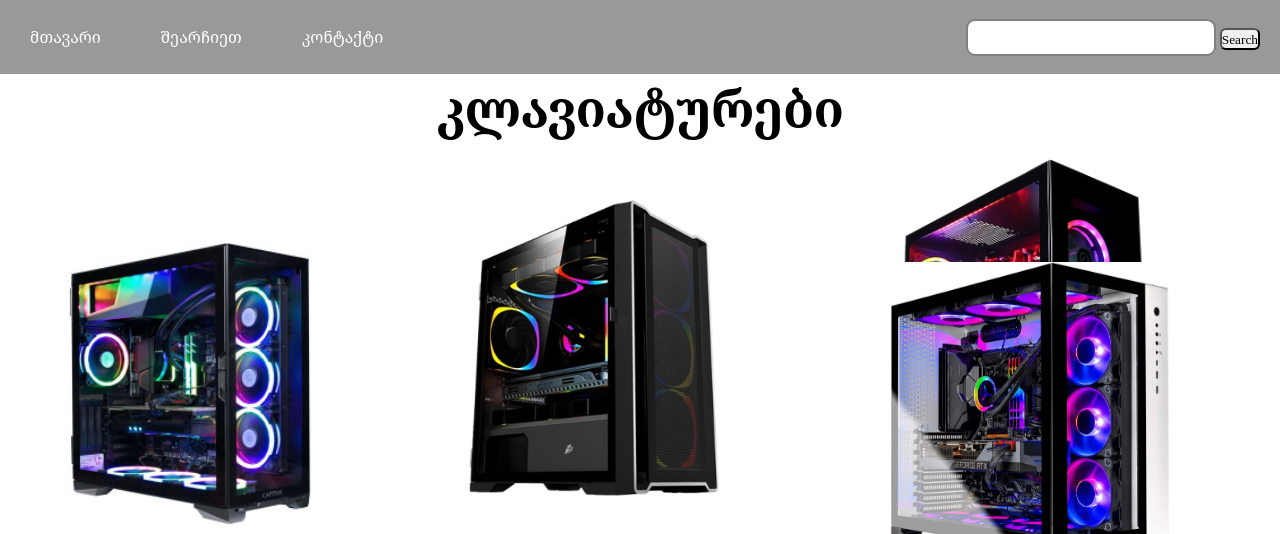
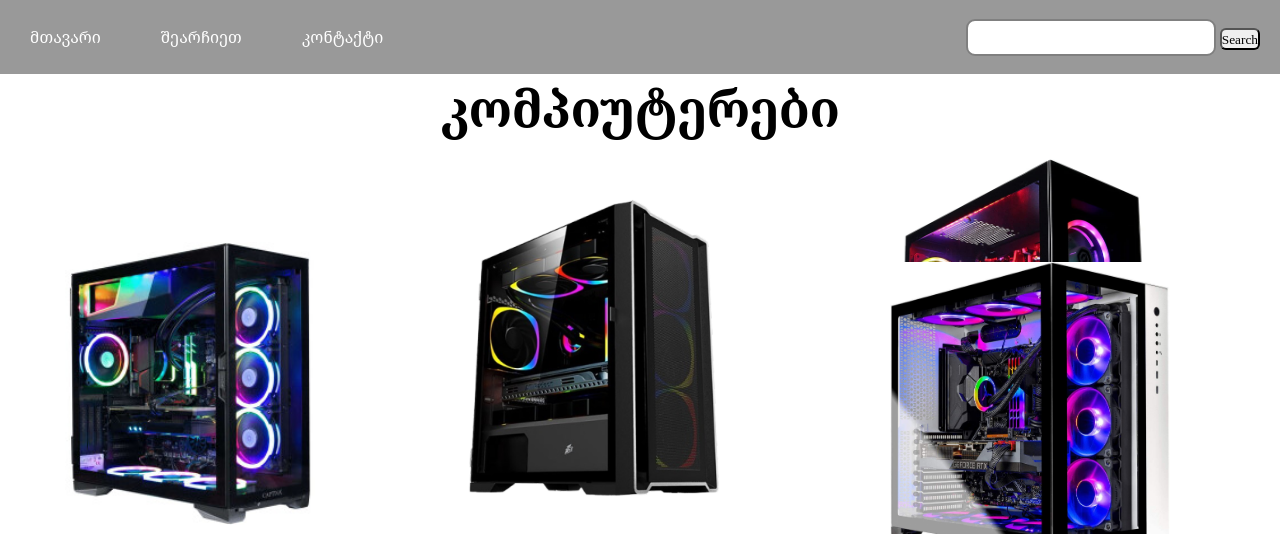
Before and after one commit to ZuraDoiashvili/My-First-Site-Part2, a plain HTML site: page Shop Part2/compiuters.html in a window 1280 px wide. Shown: the top 534 px of the page. Drawn offline with Linux system fonts and the light colour scheme.

Commit message:
Update compiuters.html

```diff
--- a/Shop Part2/compiuters.html
+++ b/Shop Part2/compiuters.html
@@ -33,7 +33,7 @@
         </div>
     </nav>
     <center><h1 class="title">
-    კლავიატურები
+    კომპიუტერები
     </h1></center>
     <div class="conteinerimg">
         <div class="keyboardborder">
```
